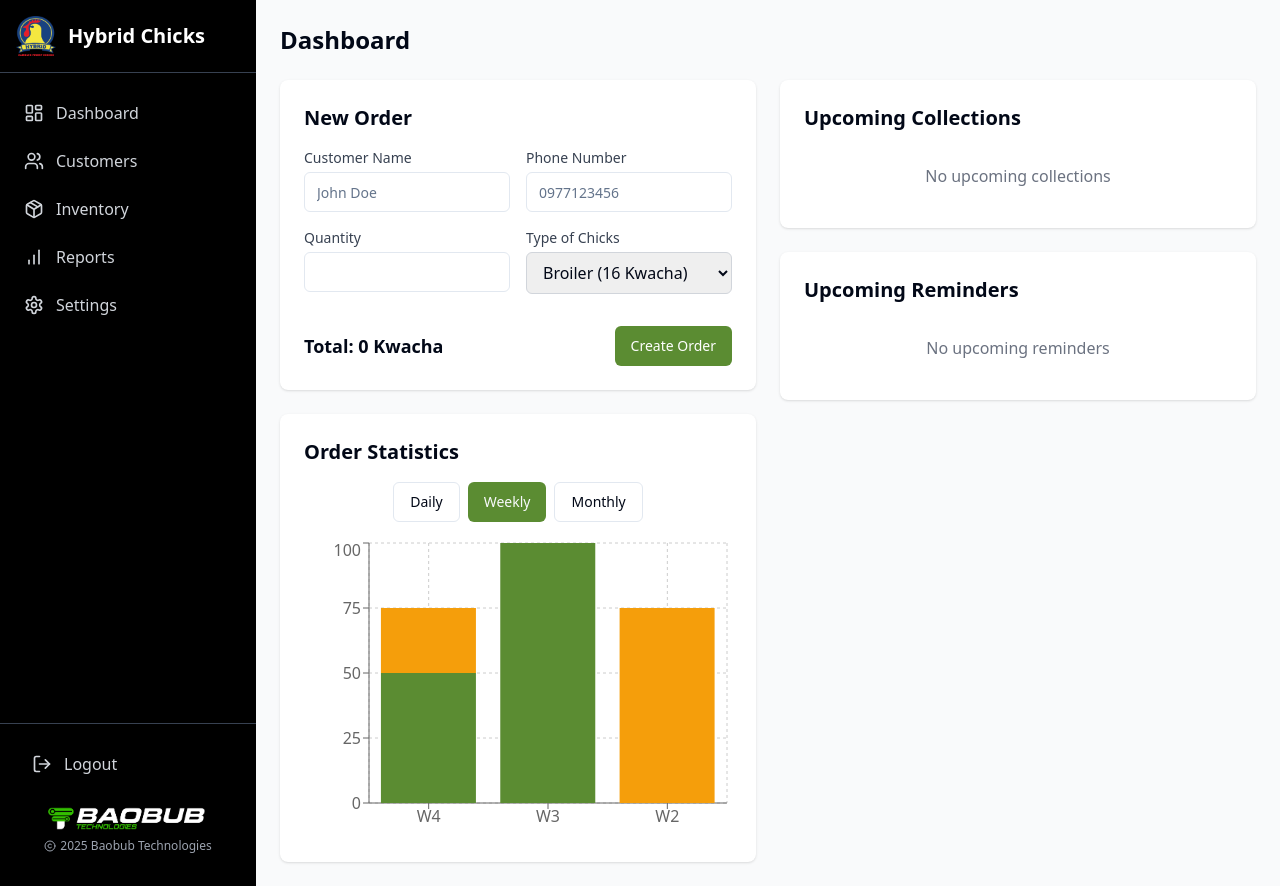
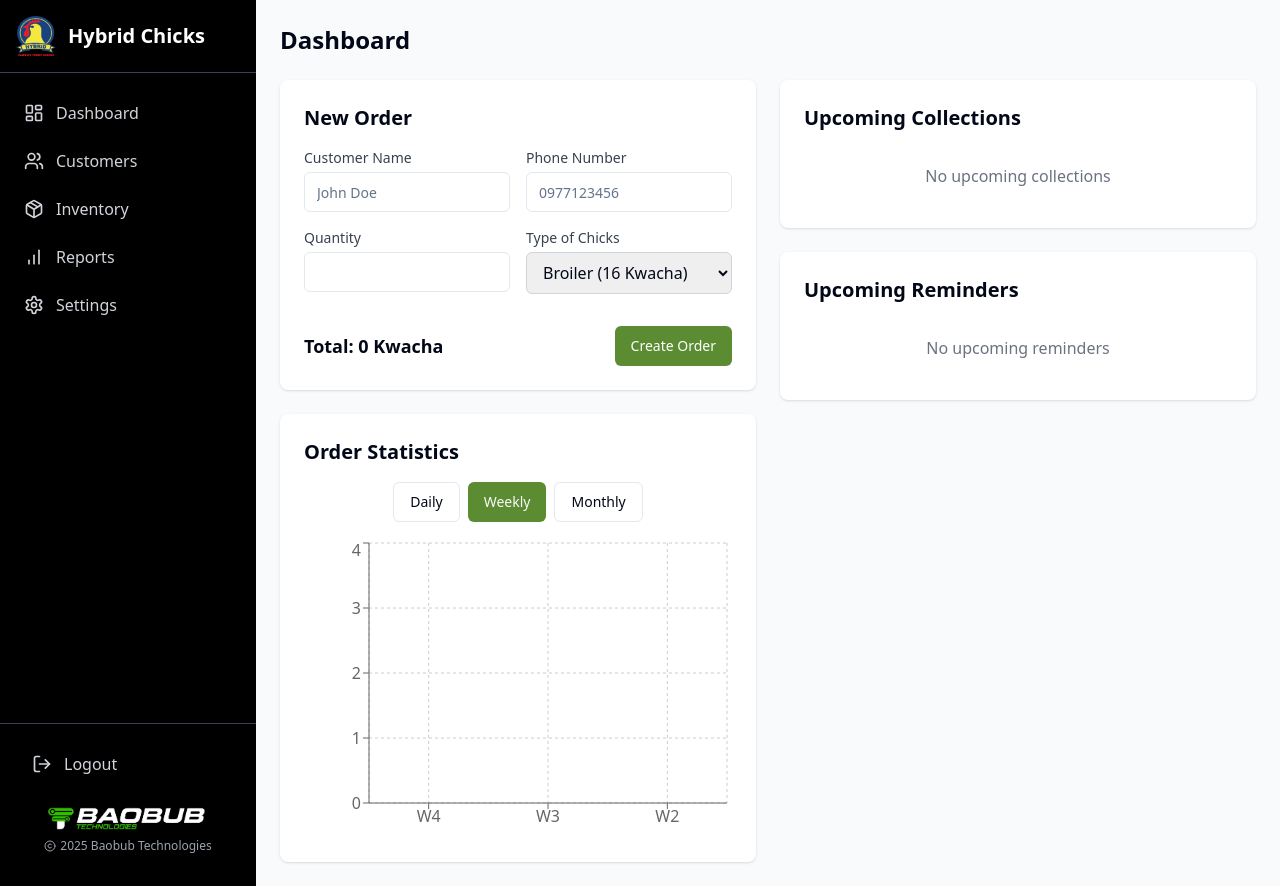
Before and after one commit to Hen-y/chick-order-management, a React (Vite) app: page / in a window 1280 px wide. Built offline with nearby package versions, Linux system fonts and the light colour scheme; sample sign-in values are in the browser's storage.

Commit message:
Fix: Reset button not clearing charts
The reset button in the settings page was not clearing the chart data. This commit fixes the issue by ensuring that the chart data is cleared when the reset button is clicked.

```diff
--- a/src/components/DailyReportChart.tsx
+++ b/src/components/DailyReportChart.tsx
@@ -1,20 +1,56 @@
 
+import { useState, useEffect } from 'react';
 import { BarChart, Bar, XAxis, YAxis, CartesianGrid, Tooltip, Legend, ResponsiveContainer } from 'recharts';
 
-const data = [
+const defaultData = [
   { name: '8 AM', broiler: 0, village: 0 },
-  { name: '9 AM', broiler: 2, village: 1 },
-  { name: '10 AM', broiler: 5, village: 3 },
-  { name: '11 AM', broiler: 8, village: 4 },
-  { name: '12 PM', broiler: 3, village: 1 },
-  { name: '1 PM', broiler: 0, village: 2 },
-  { name: '2 PM', broiler: 4, village: 6 },
-  { name: '3 PM', broiler: 9, village: 5 },
-  { name: '4 PM', broiler: 3, village: 2 },
-  { name: '5 PM', broiler: 1, village: 0 },
+  { name: '9 AM', broiler: 0, village: 0 },
+  { name: '10 AM', broiler: 0, village: 0 },
+  { name: '11 AM', broiler: 0, village: 0 },
+  { name: '12 PM', broiler: 0, village: 0 },
+  { name: '1 PM', broiler: 0, village: 0 },
+  { name: '2 PM', broiler: 0, village: 0 },
+  { name: '3 PM', broiler: 0, village: 0 },
+  { name: '4 PM', broiler: 0, village: 0 },
+  { name: '5 PM', broiler: 0, village: 0 },
 ];
 
 const DailyReportChart = () => {
+  const [data, setData] = useState(defaultData);
+
+  useEffect(() => {
+    // Load data from localStorage or use default
+    const storedData = localStorage.getItem('dailyChartData');
+    if (storedData) {
+      try {
+        const parsedData = JSON.parse(storedData);
+        if (Array.isArray(parsedData) && parsedData.length > 0) {
+          setData(parsedData);
+        } else {
+          // If empty array or invalid, initialize with defaults
+          localStorage.setItem('dailyChartData', JSON.stringify(defaultData));
+        }
+      } catch (e) {
+        console.error('Error parsing daily chart data:', e);
+        localStorage.setItem('dailyChartData', JSON.stringify(defaultData));
+      }
+    } else {
+      // Initialize if not exists
+      localStorage.setItem('dailyChartData', JSON.stringify(defaultData));
+    }
+
+    // Listen for reset events
+    const handleReset = () => {
+      setData(defaultData);
+    };
+
+    window.addEventListener('reportsReset', handleReset);
+
+    return () => {
+      window.removeEventListener('reportsReset', handleReset);
+    };
+  }, []);
+
   return (
     <div className="h-[400px]">
       <ResponsiveContainer width="100%" height="100%">
--- a/src/components/MonthlyReportChart.tsx
+++ b/src/components/MonthlyReportChart.tsx
@@ -1,14 +1,50 @@
 
+import { useState, useEffect } from 'react';
 import { LineChart, Line, XAxis, YAxis, CartesianGrid, Tooltip, Legend, ResponsiveContainer } from 'recharts';
 
-const data = [
-  { name: 'Week 1', broiler: 120, village: 85 },
-  { name: 'Week 2', broiler: 160, village: 110 },
-  { name: 'Week 3', broiler: 140, village: 95 },
-  { name: 'Week 4', broiler: 180, village: 115 },
+const defaultData = [
+  { name: 'Week 1', broiler: 0, village: 0 },
+  { name: 'Week 2', broiler: 0, village: 0 },
+  { name: 'Week 3', broiler: 0, village: 0 },
+  { name: 'Week 4', broiler: 0, village: 0 },
 ];
 
 const MonthlyReportChart = () => {
+  const [data, setData] = useState(defaultData);
+
+  useEffect(() => {
+    // Load data from localStorage or use default
+    const storedData = localStorage.getItem('monthlyChartData');
+    if (storedData) {
+      try {
+        const parsedData = JSON.parse(storedData);
+        if (Array.isArray(parsedData) && parsedData.length > 0) {
+          setData(parsedData);
+        } else {
+          // If empty array or invalid, initialize with defaults
+          localStorage.setItem('monthlyChartData', JSON.stringify(defaultData));
+        }
+      } catch (e) {
+        console.error('Error parsing monthly chart data:', e);
+        localStorage.setItem('monthlyChartData', JSON.stringify(defaultData));
+      }
+    } else {
+      // Initialize if not exists
+      localStorage.setItem('monthlyChartData', JSON.stringify(defaultData));
+    }
+
+    // Listen for reset events
+    const handleReset = () => {
+      setData(defaultData);
+    };
+
+    window.addEventListener('reportsReset', handleReset);
+
+    return () => {
+      window.removeEventListener('reportsReset', handleReset);
+    };
+  }, []);
+
   return (
     <div className="h-[400px]">
       <ResponsiveContainer width="100%" height="100%">
--- a/src/components/OrderStatistics.tsx
+++ b/src/components/OrderStatistics.tsx
@@ -1,13 +1,29 @@
 
+import { useState, useEffect } from 'react';
 import { BarChart, Bar, XAxis, YAxis, CartesianGrid, ResponsiveContainer } from 'recharts';
 
-const data = [
-  { name: 'W4', broiler: 50, village: 25 },
-  { name: 'W3', broiler: 100, village: 0 },
-  { name: 'W2', broiler: 0, village: 75 },
+const defaultData = [
+  { name: 'W4', broiler: 0, village: 0 },
+  { name: 'W3', broiler: 0, village: 0 },
+  { name: 'W2', broiler: 0, village: 0 },
 ];
 
 const OrderStatistics = () => {
+  const [data, setData] = useState(defaultData);
+
+  useEffect(() => {
+    // Listen for reset events
+    const handleReset = () => {
+      setData(defaultData);
+    };
+
+    window.addEventListener('reportsReset', handleReset);
+
+    return () => {
+      window.removeEventListener('reportsReset', handleReset);
+    };
+  }, []);
+
   return (
     <div className="h-[300px]">
       <ResponsiveContainer width="100%" height="100%">
--- a/src/components/WeeklyReportChart.tsx
+++ b/src/components/WeeklyReportChart.tsx
@@ -1,17 +1,53 @@
 
+import { useState, useEffect } from 'react';
 import { BarChart, Bar, XAxis, YAxis, CartesianGrid, Tooltip, Legend, ResponsiveContainer } from 'recharts';
 
-const data = [
-  { name: 'Mon', broiler: 24, village: 16 },
-  { name: 'Tue', broiler: 42, village: 28 },
-  { name: 'Wed', broiler: 18, village: 12 },
-  { name: 'Thu', broiler: 32, village: 24 },
-  { name: 'Fri', broiler: 45, village: 36 },
-  { name: 'Sat', broiler: 16, village: 8 },
-  { name: 'Sun', broiler: 8, village: 4 },
+const defaultData = [
+  { name: 'Mon', broiler: 0, village: 0 },
+  { name: 'Tue', broiler: 0, village: 0 },
+  { name: 'Wed', broiler: 0, village: 0 },
+  { name: 'Thu', broiler: 0, village: 0 },
+  { name: 'Fri', broiler: 0, village: 0 },
+  { name: 'Sat', broiler: 0, village: 0 },
+  { name: 'Sun', broiler: 0, village: 0 },
 ];
 
 const WeeklyReportChart = () => {
+  const [data, setData] = useState(defaultData);
+
+  useEffect(() => {
+    // Load data from localStorage or use default
+    const storedData = localStorage.getItem('weeklyChartData');
+    if (storedData) {
+      try {
+        const parsedData = JSON.parse(storedData);
+        if (Array.isArray(parsedData) && parsedData.length > 0) {
+          setData(parsedData);
+        } else {
+          // If empty array or invalid, initialize with defaults
+          localStorage.setItem('weeklyChartData', JSON.stringify(defaultData));
+        }
+      } catch (e) {
+        console.error('Error parsing weekly chart data:', e);
+        localStorage.setItem('weeklyChartData', JSON.stringify(defaultData));
+      }
+    } else {
+      // Initialize if not exists
+      localStorage.setItem('weeklyChartData', JSON.stringify(defaultData));
+    }
+
+    // Listen for reset events
+    const handleReset = () => {
+      setData(defaultData);
+    };
+
+    window.addEventListener('reportsReset', handleReset);
+
+    return () => {
+      window.removeEventListener('reportsReset', handleReset);
+    };
+  }, []);
+
   return (
     <div className="h-[400px]">
       <ResponsiveContainer width="100%" height="100%">
--- a/src/components/YearlyReportChart.tsx
+++ b/src/components/YearlyReportChart.tsx
@@ -1,22 +1,58 @@
 
+import { useState, useEffect } from 'react';
 import { AreaChart, Area, XAxis, YAxis, CartesianGrid, Tooltip, Legend, ResponsiveContainer } from 'recharts';
 
-const data = [
-  { name: 'Jan', broiler: 400, village: 240 },
-  { name: 'Feb', broiler: 380, village: 218 },
-  { name: 'Mar', broiler: 450, village: 280 },
-  { name: 'Apr', broiler: 430, village: 270 },
-  { name: 'May', broiler: 410, village: 250 },
-  { name: 'Jun', broiler: 500, village: 320 },
-  { name: 'Jul', broiler: 480, village: 300 },
-  { name: 'Aug', broiler: 460, village: 290 },
-  { name: 'Sep', broiler: 510, village: 330 },
-  { name: 'Oct', broiler: 520, village: 340 },
-  { name: 'Nov', broiler: 480, village: 310 },
-  { name: 'Dec', broiler: 540, village: 360 },
+const defaultData = [
+  { name: 'Jan', broiler: 0, village: 0 },
+  { name: 'Feb', broiler: 0, village: 0 },
+  { name: 'Mar', broiler: 0, village: 0 },
+  { name: 'Apr', broiler: 0, village: 0 },
+  { name: 'May', broiler: 0, village: 0 },
+  { name: 'Jun', broiler: 0, village: 0 },
+  { name: 'Jul', broiler: 0, village: 0 },
+  { name: 'Aug', broiler: 0, village: 0 },
+  { name: 'Sep', broiler: 0, village: 0 },
+  { name: 'Oct', broiler: 0, village: 0 },
+  { name: 'Nov', broiler: 0, village: 0 },
+  { name: 'Dec', broiler: 0, village: 0 },
 ];
 
 const YearlyReportChart = () => {
+  const [data, setData] = useState(defaultData);
+
+  useEffect(() => {
+    // Load data from localStorage or use default
+    const storedData = localStorage.getItem('yearlyChartData');
+    if (storedData) {
+      try {
+        const parsedData = JSON.parse(storedData);
+        if (Array.isArray(parsedData) && parsedData.length > 0) {
+          setData(parsedData);
+        } else {
+          // If empty array or invalid, initialize with defaults
+          localStorage.setItem('yearlyChartData', JSON.stringify(defaultData));
+        }
+      } catch (e) {
+        console.error('Error parsing yearly chart data:', e);
+        localStorage.setItem('yearlyChartData', JSON.stringify(defaultData));
+      }
+    } else {
+      // Initialize if not exists
+      localStorage.setItem('yearlyChartData', JSON.stringify(defaultData));
+    }
+
+    // Listen for reset events
+    const handleReset = () => {
+      setData(defaultData);
+    };
+
+    window.addEventListener('reportsReset', handleReset);
+
+    return () => {
+      window.removeEventListener('reportsReset', handleReset);
+    };
+  }, []);
+
   return (
     <div className="h-[400px]">
       <ResponsiveContainer width="100%" height="100%">
--- a/src/pages/SettingsPage.tsx
+++ b/src/pages/SettingsPage.tsx
@@ -57,6 +57,12 @@ const SettingsPage = () => {
     localStorage.removeItem("broilerChicks");
     localStorage.removeItem("villageChicks");
     localStorage.removeItem("totalRevenue");
+
+    // Also clear chart data for each type of chart
+    localStorage.setItem("dailyChartData", JSON.stringify([]));
+    localStorage.setItem("weeklyChartData", JSON.stringify([]));
+    localStorage.setItem("monthlyChartData", JSON.stringify([]));
+    localStorage.setItem("yearlyChartData", JSON.stringify([]));
 
     // Dispatch event to notify components about data reset
     window.dispatchEvent(new CustomEvent('reportsReset'));
```
